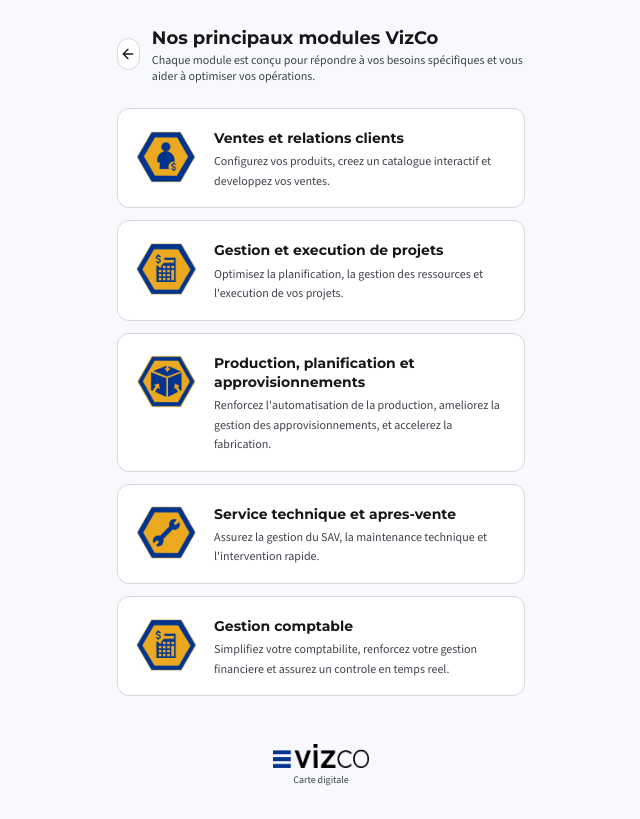
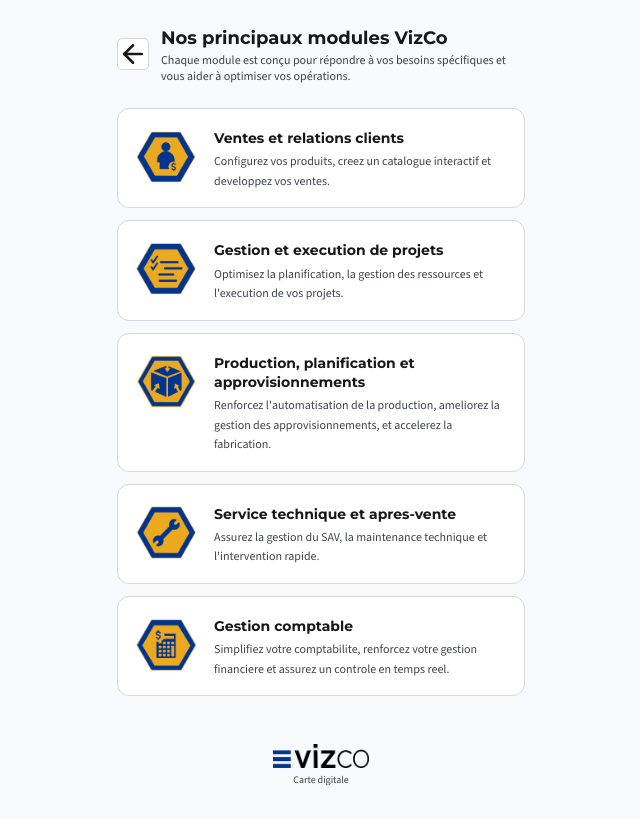
Before and after one commit to MarcelloFonseca/vizco-carte, a Next.js app: page /presentation-modules in a window 1280 px wide. Shown: the whole page, without its empty margins (319-959 px from the left). Built offline with nearby package versions, Linux system fonts and the light colour scheme.

Commit message:
Correction image module GEP + bouton retour

```diff
--- a/app/presentation-modules/page.tsx
+++ b/app/presentation-modules/page.tsx
@@ -9,10 +9,10 @@
       <div className="flex items-center gap-3 px-5 pb-2 pt-6">
         <Link
           href="/"
-          className="flex h-8 w-8 items-center justify-center rounded-full bg-popover border border-border transition-colors hover:bg-muted"
+          className="flex h-8 w-8 items-center justify-center rounded-sm bg-popover border border-border transition-colors"
           aria-label="Retour"
         >
-          <ArrowLeft className="h-4 w-4 text-foreground" />
+          <ArrowLeft className="h-8 w-8 text-foreground" />
         </Link>
         <div>
           <h1 className="font-heading text-lg font-bold text-foreground">
--- a/components/modules-presentation.tsx
+++ b/components/modules-presentation.tsx
@@ -2,6 +2,7 @@
 import SAV from "@/public/SAV.png";
 import PPA from "@/public/PPA.png";
 import VRC from "@/public/VRC.png";
+import GEP from "@/public/GEP.png";
 import Image, { type StaticImageData } from "next/image";
 
 const modules: { image: StaticImageData; title: string; description: string }[] = [
@@ -11,7 +12,7 @@
     description: "Configurez vos produits, creez un catalogue interactif et developpez vos ventes.",
   },
   {
-    image: GC,
+    image: GEP,
     title: "Gestion et execution de projets",
     description: "Optimisez la planification, la gestion des ressources et l'execution de vos projets.",
   },
@@ -59,7 +60,7 @@
       {modules.map((mod) => (
         <div
           key={mod.title}
-          className="flex items-start gap-4 rounded-xl border border-border bg-popover p-4 transition-colors hover:bg-muted"
+          className="flex items-start gap-4 rounded-xl border border-border bg-popover p-4 transition-colors"
         >
           <HexagonIcon image={mod.image} alt={mod.title} />
           <div className="flex flex-1 flex-col gap-1 pt-1">
```
Also changed, not shown: public/GEP.png (renamed from components/GEP.png).
